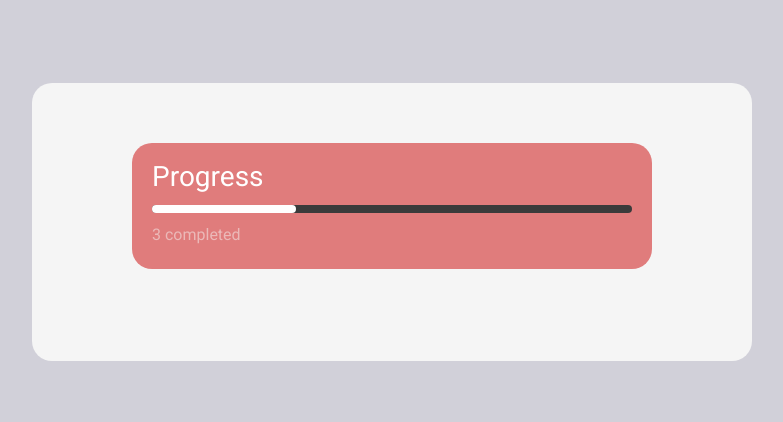
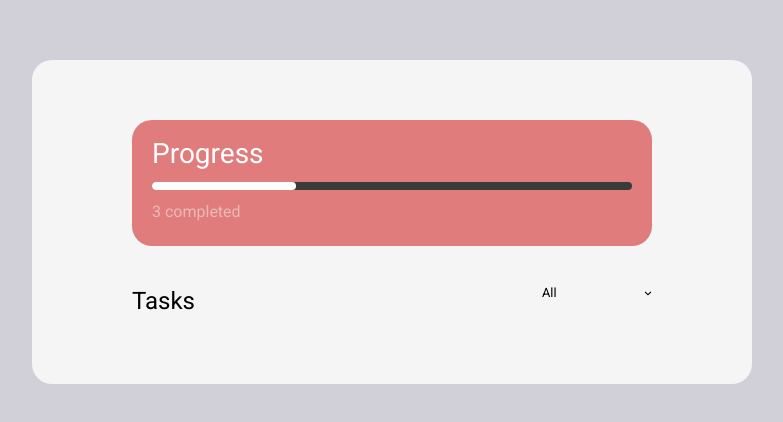
Before and after one commit to rinn-dev/todo-app, a React (Vite) app: page / in a window 1280 px wide. Shown: the part 178-600 px from the top of the page, without its empty margins (248-1031 px from the left). Built offline with nearby package versions, Linux system fonts and the light colour scheme.

Commit message:
feat: tasks container added

```diff
--- a/src/components/progress/Progress.tsx
+++ b/src/components/progress/Progress.tsx
@@ -1,4 +1,4 @@
-import { FC } from 'react';
+import type { FC } from 'react';
 import './styles.scss';
 
 interface ProgressProps {
--- /dev/null
+++ b/src/components/select/Select.tsx
@@ -0,0 +1,23 @@
+import type { FC } from 'react';
+import ChevronDown from '../../icons/chevron-down.svg';
+import './styles.scss';
+
+export interface SelectOption {
+  title: string;
+  value: string;
+}
+
+interface SelectProps {
+  options: SelectOption[];
+}
+
+export const Select: FC<SelectProps> = () => {
+  return (
+    <div className="select">
+      <button className="select__trigger">
+        <span>All</span>
+        <img src={ChevronDown} alt="chevron down" />
+      </button>
+    </div>
+  );
+};
--- /dev/null
+++ b/src/components/select/styles.scss
@@ -0,0 +1,22 @@
+.select {
+  &__trigger {
+    width: 110px;
+    height: 30px;
+    margin-bottom: 16px;
+
+    display: flex;
+    justify-content: space-between;
+    align-items: center;
+
+    border: 0px;
+    background: none;
+
+    font-size: 0.8rem;
+    line-height: 1rem;
+  }
+
+  &__trigger:hover {
+    cursor: pointer;
+  }
+
+}
--- /dev/null
+++ b/src/components/tasks/Tasks.tsx
@@ -0,0 +1,17 @@
+import type { FC } from 'react';
+import './styles.scss';
+import { Select } from '../select/Select';
+import { taskStatuses } from '../../constants/tasks-status';
+
+interface TasksProps {}
+
+export const Tasks: FC<TasksProps> = () => {
+  return (
+    <div className="tasks">
+      <div className="tasks__header">
+        <h2>Tasks</h2>
+        <Select options={taskStatuses} />
+      </div>
+    </div>
+  );
+};
--- /dev/null
+++ b/src/components/tasks/TasksItem.tsx
@@ -0,0 +1,5 @@
+import type { FC } from 'react';
+
+export const TasksItem: FC = () => {
+  return <></>;
+};
--- /dev/null
+++ b/src/components/tasks/styles.scss
@@ -0,0 +1,13 @@
+.tasks {
+  &__header {
+    display: flex;
+    justify-content: space-between;
+    align-items: center;
+
+    & > h2 {
+      font-size: 1.5rem;
+      line-height: 1.75rem;
+      font-weight: 500;
+    }
+  }
+}
--- /dev/null
+++ b/src/constants/tasks-status.ts
@@ -0,0 +1,16 @@
+import { SelectOption } from '../components/select/Select';
+
+export const taskStatuses = [
+  {
+    title: 'All',
+    value: 'all',
+  },
+  {
+    title: 'Done',
+    value: 'done',
+  },
+  {
+    title: 'Undone',
+    value: 'undone',
+  },
+] satisfies SelectOption[];
--- a/src/pages/index.tsx
+++ b/src/pages/index.tsx
@@ -1,4 +1,5 @@
 import { Progress } from '../components/progress/Progress';
+import { Tasks } from '../components/tasks/Tasks';
 import '../styles/app.scss';
 
 export const AppIndex = () => {
@@ -8,6 +9,9 @@ export const AppIndex = () => {
         <div className="app__progress">
           <Progress totalTasks={10} finishedTasks={3} />
         </div>
+        <div className="app__tasks">
+          <Tasks />
+        </div>
       </div>
     </main>
   );
```
Also changed, not shown: src/icons/chevron-down.svg (added).
